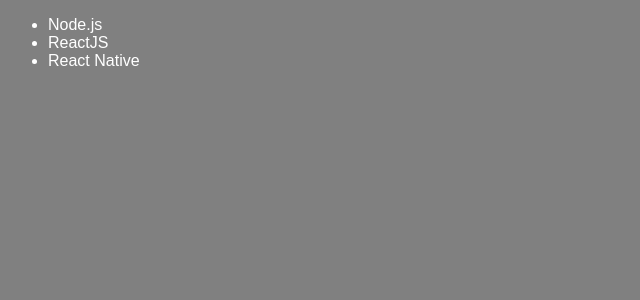
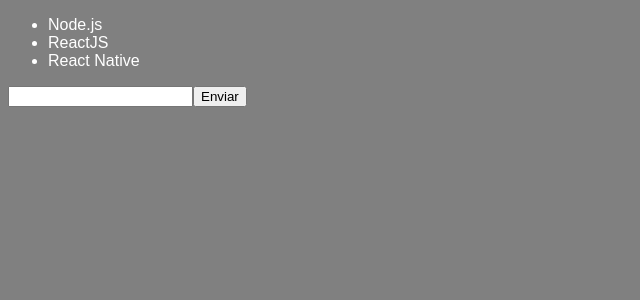
Before and after one commit to thiagoferrari/Intro-React, a React app: page / in a window 1280 px wide. Shown: the top 300 px of the page, without its empty margins (0-640 px from the left). Built offline with nearby package versions, Linux system fonts and the light colour scheme.

Commit message:
Estado e Imutabilidade

```diff
--- a/src/components/TechList.js
+++ b/src/components/TechList.js
@@ -2,19 +2,46 @@
 
 class TechList extends Component {
     // aqui posso usar constructor, mas usamos plugin loader no babel [+clean]
-    state = {
+    state = { /* state É IMUTÁVEL (até nas propriedades) */
+        newTech: '',
         techs: ['Node.js', 'ReactJS', 'React Native']
     }
 
+
+    /**
+     * abaixo PRECISAMOS de arrow function para ter acesso ao this (var. internas)
+     */
+    handleInputChange = e => {
+        //setState vai setar novos valores no state
+        this.setState({ newTech: e.target.value }) // target.value aqui é o valor dentro do input
+    }
+
+    handleSubmit = e => {
+        e.preventDefault()
+
+        /**
+         * NÃO PODEMOS USAR PUSH PARA ACRENCENTAR NO STATE !
+         * VAMOS CLONAR O STATE: SPREAD OPERATOR + NOVO VALOR
+         */
+        this.setState({
+            techs: [...this.state.techs, this.state.newTech],
+            newTech: '' // vai voltar no html um input limpo
+        })
+    }
+
     render() {
-        console.log('this.state :>> ', this.state);
-
-        return (
-            <ul>
-                <li>Node.js</li>
-                <li>ReactJS</li>
-                <li>React Native</li>
-            </ul>
+        console.log('techs :>> ', this.state.techs);
+        return ( // aqui precisamos de um container e <> é um, técnica chamada fragment
+            <form onSubmit={this.handleSubmit}>
+                <ul>
+                    {this.state.techs.map(tech => <li key={tech}>{tech}</li>)}
+                </ul>
+                <input type='text'
+                    onChange={this.handleInputChange}
+                    value={this.state.newTech}
+                />
+                <button type='submit'>Enviar</button>
+            </form>
         )
     }
 }
```
Also changed, not shown: 1 other file (tests, documents, lock files or other folders).
